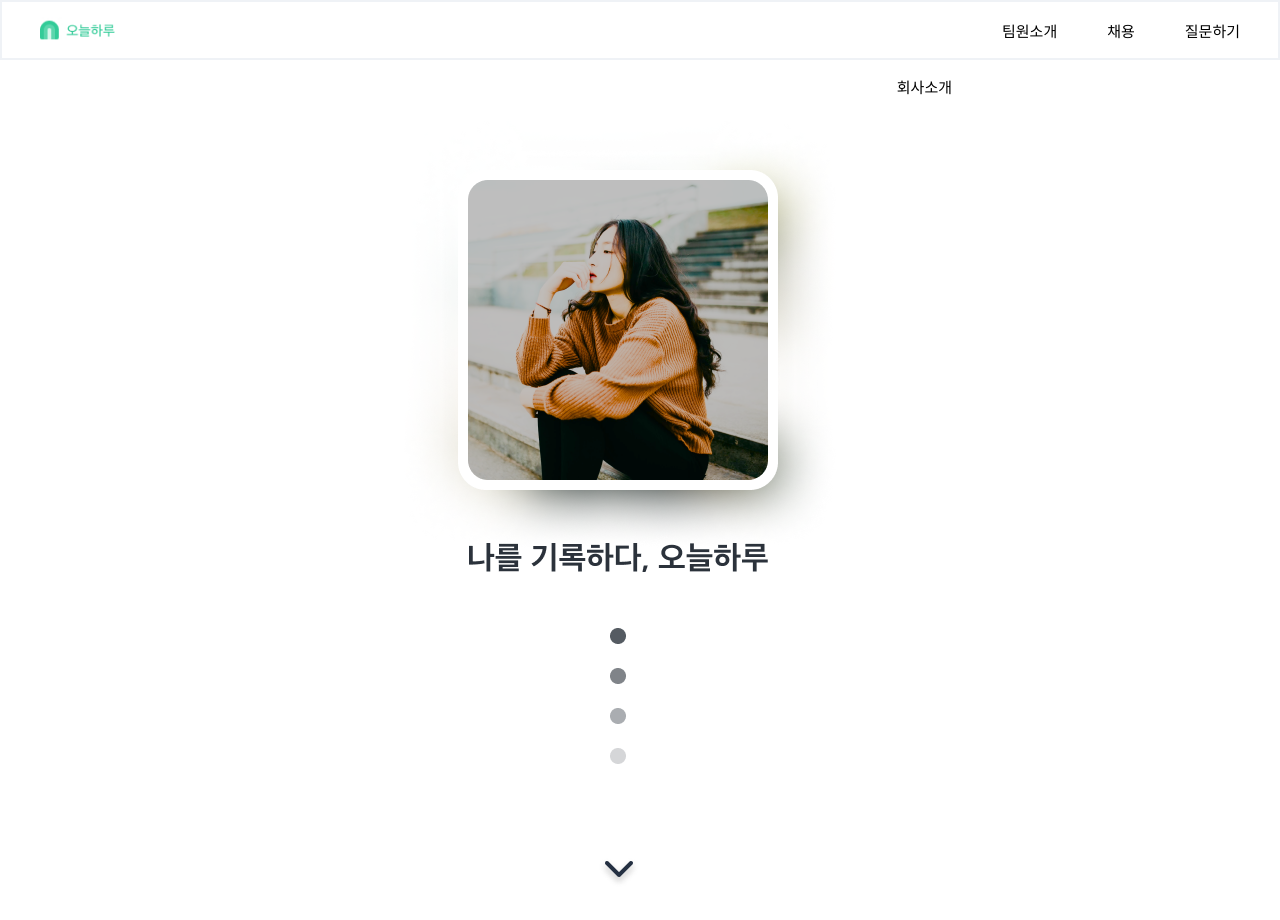
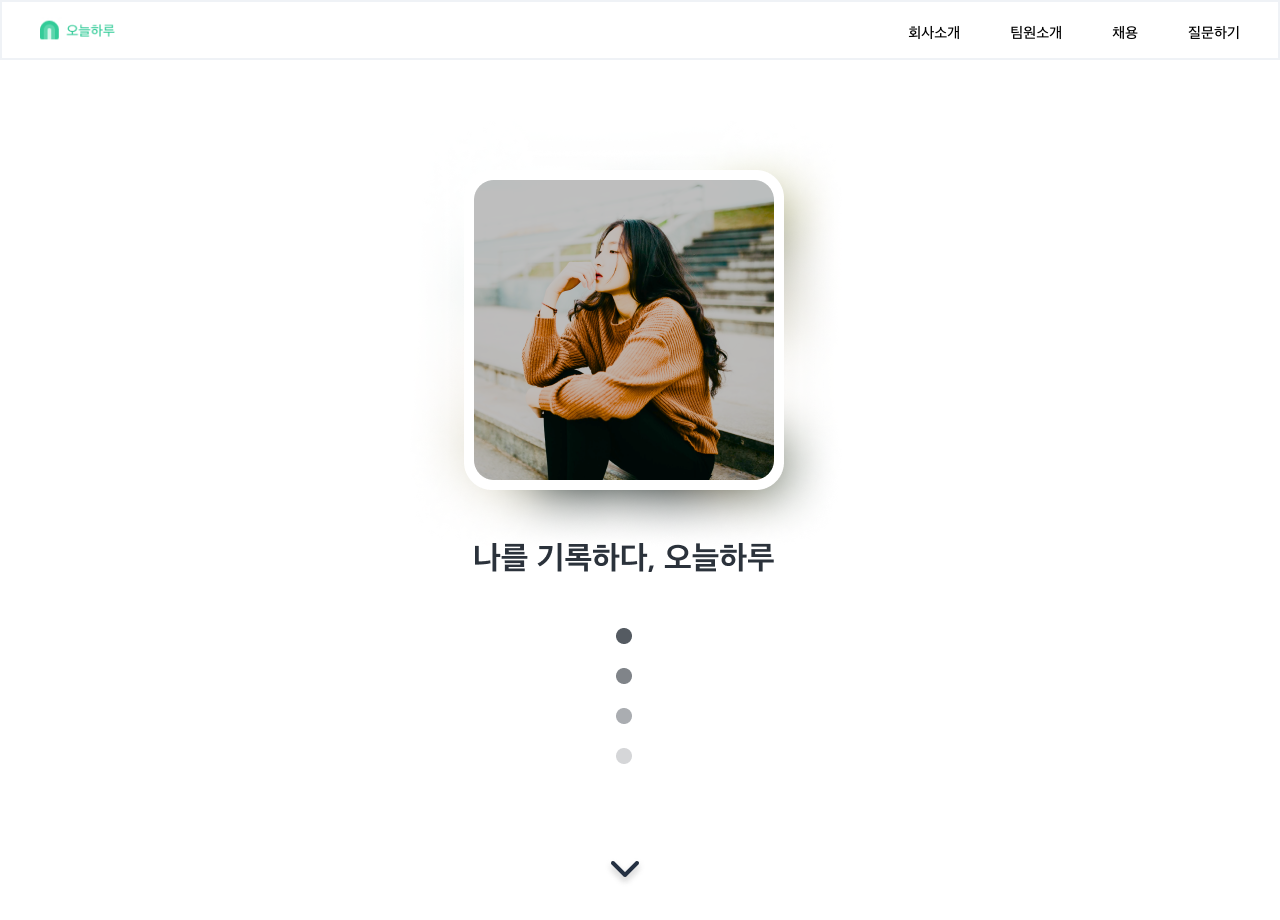
Before and after one commit to Someday-diary/Someday-Web, a Next.js app: page / in a window 1280 px wide. Shown: the top 920 px of the page. Built offline with nearby package versions, Linux system fonts and the light colour scheme.

Commit message:
Update: 폰트 추가

```diff
--- a/src/styles/font.css
+++ /dev/null
@@ -1,4 +0,0 @@
-@font-face {
-  font-family: Noto Sans;
-  src: url(/public/fonts/NotoSans-Regular.ttf);
-}
--- a/src/styles/global-styles.ts
+++ b/src/styles/global-styles.ts
@@ -3,6 +3,20 @@ import { createGlobalStyle } from "styled-components";
 
 const GlobalStyle = createGlobalStyle`
   ${reset}
+
+  @font-face {
+  font-family: Noto Sans;
+  src: url('/fonts/NotoSans-Regular.ttf') format('woff');
+  }
+  @font-face {
+    font-family: AppleSDGothicBold;
+    src: url('/fonts/AppleSDGothicNeoB.woff') format('woff');
+  }
+  @font-face {
+    font-family: AppleSDGothicMedium;
+    src: url('/fonts/AppleSDGothicNeoM.woff') format('woff');
+  }
+
   html{
     height: 100%;
   }
```
